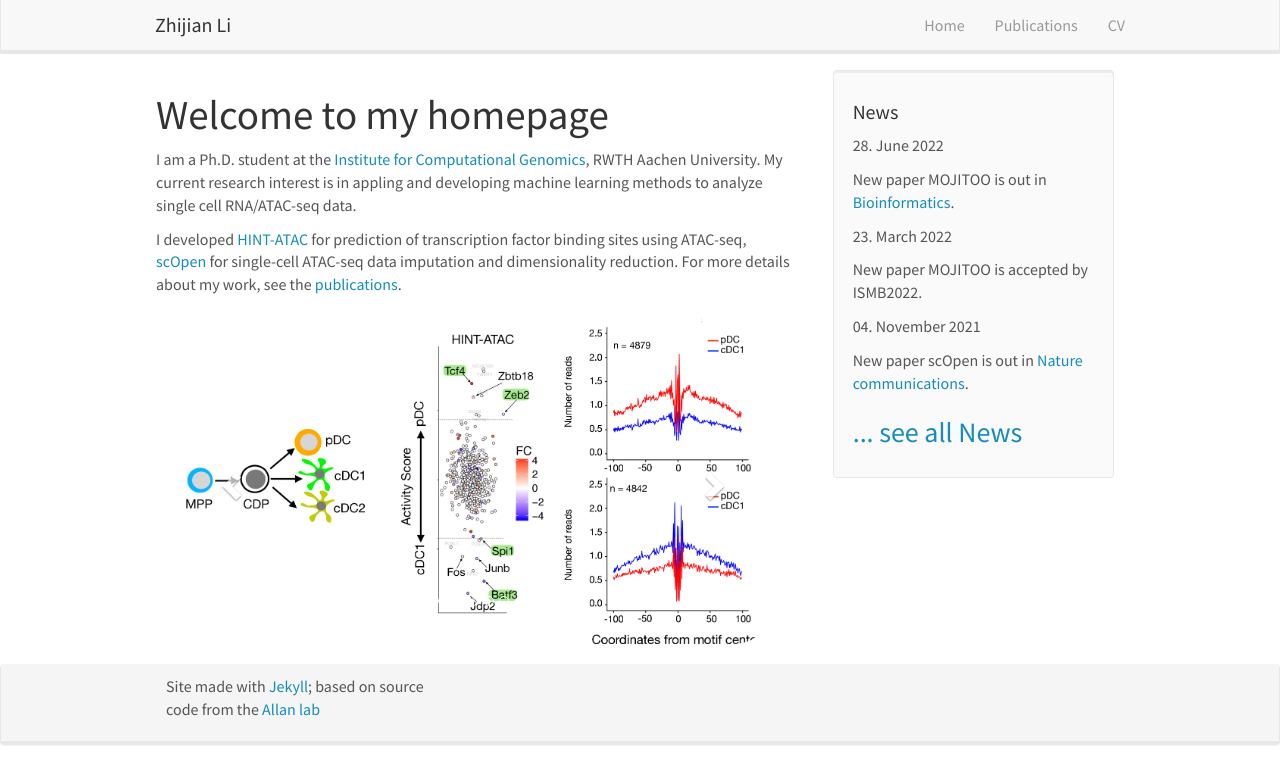
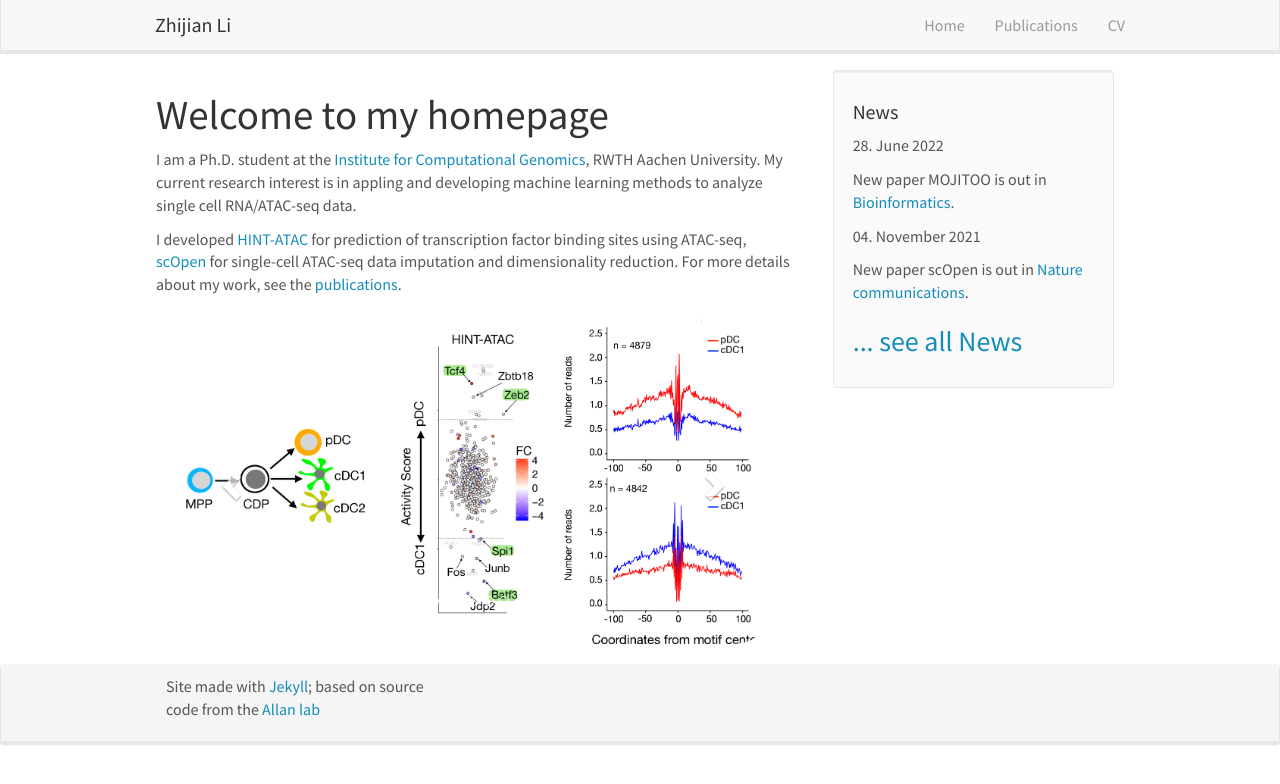
Before and after one commit to lzj1769/lzj1769.github.io, a Jekyll site: the page built from _pages/home.md, in a window 1280 px wide. Shown: the top 784 px of the page. Built offline with Jekyll 4.4.1, drawn with Linux system fonts in a browser that asks for light colours; nearby versions of some CDN libraries.

Commit message:
Update news.yml

```diff
--- a/_data/news.yml
+++ b/_data/news.yml
@@ -1,8 +1,5 @@
 - date: 28. June 2022
   headline: New paper MOJITOO is out in [Bioinformatics](https://academic.oup.com/bioinformatics/article/38/Supplement_1/i282/6617520).
 
-- date: 23. March 2022
-  headline: New paper MOJITOO is accepted by ISMB2022.
-
 - date: 04. November 2021
   headline: New paper scOpen is out in [Nature communications](https://www.nature.com/articles/s41467-021-26530-2).
```
